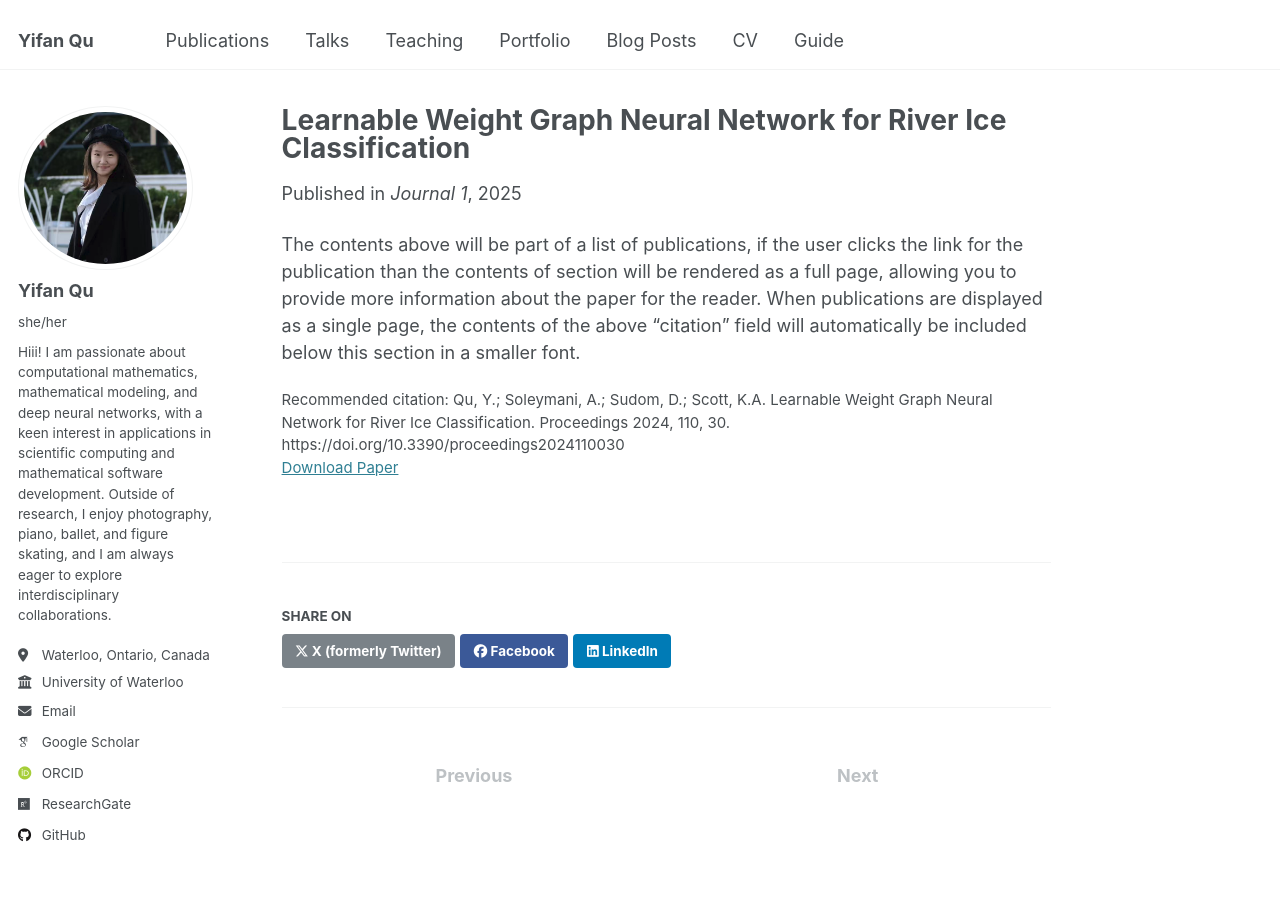
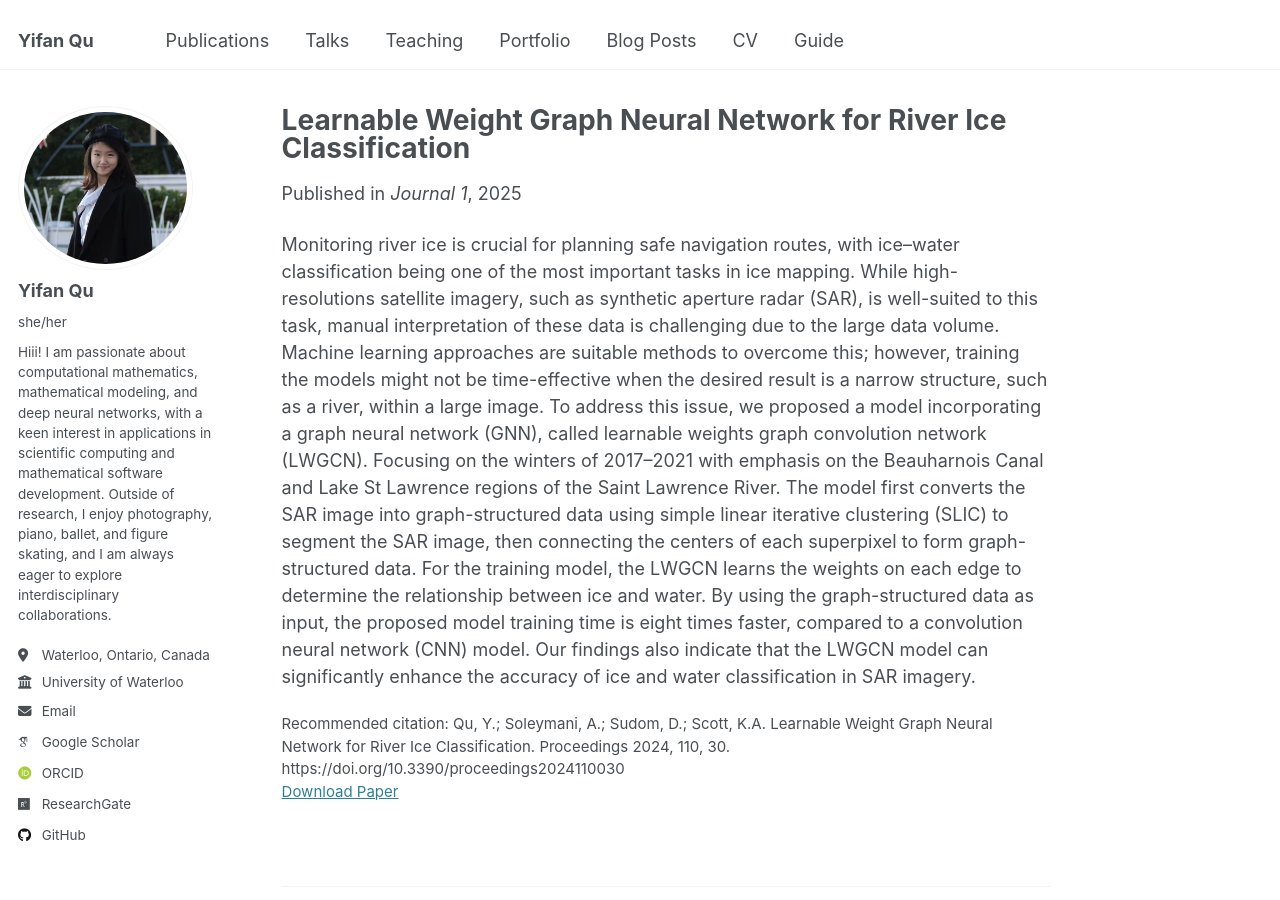
Before and after one commit to Maruko1337/Maruko1337.github.io, a Jekyll site: the page built from _publications/2025-01-13-Learnable Weight_Graph_Neural_Network_for_River_Ice_Classificati.md, in a window 1280 px wide and 900 px high. Built offline with Jekyll 4.4.1, drawn with Linux system fonts in a browser that asks for light colours; some web fonts are replaced.

Commit message:
Update 2025-01-13-Learnable Weight_Graph_Neural_Network_for_River_Ice_Classificati.md

```diff
--- a/_publications/2025-01-13-Learnable Weight_Graph_Neural_Network_for_River_Ice_Classificati.md
+++ b/_publications/2025-01-13-Learnable Weight_Graph_Neural_Network_for_River_Ice_Classificati.md
@@ -10,4 +10,5 @@ paperurl: 'https://www.mdpi.com/2504-3900/110/1/30'
 citation: 'Qu, Y.; Soleymani, A.; Sudom, D.; Scott, K.A. Learnable Weight Graph Neural Network for River Ice Classification. Proceedings 2024, 110, 30. https://doi.org/10.3390/proceedings2024110030'
 ---
 
-The contents above will be part of a list of publications, if the user clicks the link for the publication than the contents of section will be rendered as a full page, allowing you to provide more information about the paper for the reader. When publications are displayed as a single page, the contents of the above "citation" field will automatically be included below this section in a smaller font.
+
+Monitoring river ice is crucial for planning safe navigation routes, with ice–water classification being one of the most important tasks in ice mapping. While high-resolutions satellite imagery, such as synthetic aperture radar (SAR), is well-suited to this task, manual interpretation of these data is challenging due to the large data volume. Machine learning approaches are suitable methods to overcome this; however, training the models might not be time-effective when the desired result is a narrow structure, such as a river, within a large image. To address this issue, we proposed a model incorporating a graph neural network (GNN), called learnable weights graph convolution network (LWGCN). Focusing on the winters of 2017–2021 with emphasis on the Beauharnois Canal and Lake St Lawrence regions of the Saint Lawrence River. The model first converts the SAR image into graph-structured data using simple linear iterative clustering (SLIC) to segment the SAR image, then connecting the centers of each superpixel to form graph-structured data. For the training model, the LWGCN learns the weights on each edge to determine the relationship between ice and water. By using the graph-structured data as input, the proposed model training time is eight times faster, compared to a convolution neural network (CNN) model. Our findings also indicate that the LWGCN model can significantly enhance the accuracy of ice and water classification in SAR imagery.
```
